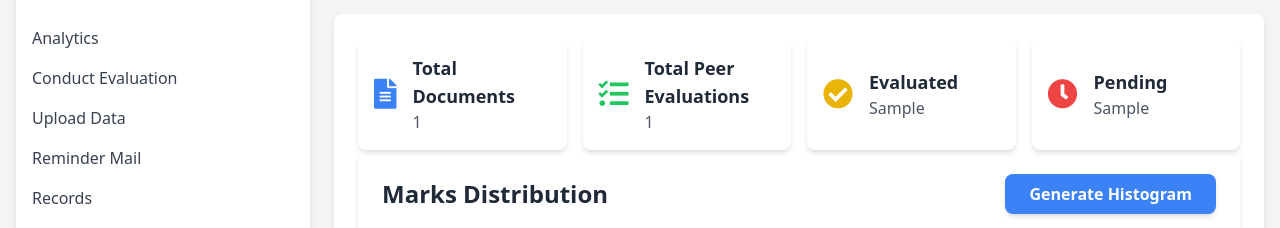
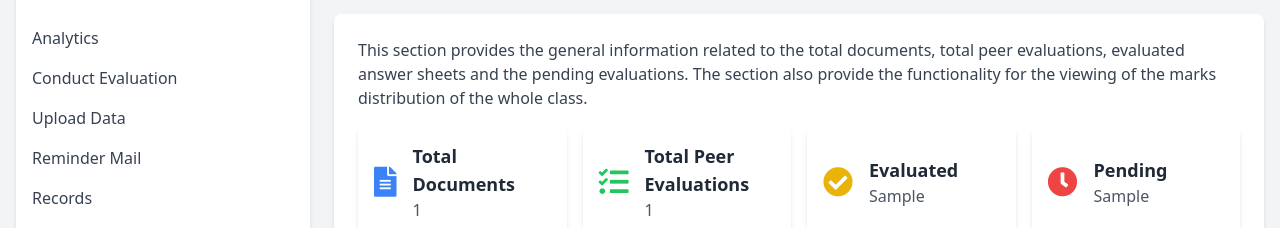
Before and after one commit to ak-1983/V2_Final, a Django app: template app/templates/TeacherHome.html in a window 1280 px wide. Shown: the part 162-390 px from the top of the page. Run offline with Django 5.2, Linux system fonts and the light colour scheme; tables that the repository leaves empty hold one stand-in row (values such as "Sample post"); the template is opened without the code that fills it: values that come from a table or form of the project are taken from there, most other values are stand-ins (such as "Sample title", 1, 10 or a date in 2020); some libraries are stand-ins or nearby versions.

Commit message:
updated the instructions for TA and Teacher made the minor bug fixes

```diff
--- a/app/templates/AdminDashboard.html
+++ b/app/templates/AdminDashboard.html
@@ -108,7 +108,7 @@
                             Files:</label>
                         <input type="file" id="pdf-upload" name="doc" accept=".pdf" multiple
                             class="block w-full p-2 border border-gray-300 rounded-md doc" required>
-                        <p class="text-sm text-gray-500 mt-2">You can select multiple PDF files to upload. The answersheet of students can uploaded in bulck here.</p>
+                        <p class="text-sm text-gray-500 mt-2">You can select multiple PDF files to upload. The answersheet of students can uploaded in bulk here.</p>
                         <button id="submit-pdf"
                             class="bg-blue-500 hover:bg-blue-600 text-white px-4 py-2 rounded-md mt-4">Submit PDF
                             Files</button>
--- a/app/templates/TeacherHome.html
+++ b/app/templates/TeacherHome.html
@@ -150,7 +150,7 @@
                             Files:</label>
                         <input type="file" id="pdf-upload" name="doc" accept=".pdf" multiple
                             class="block w-full p-2 border border-gray-300 rounded-md doc" required>
-                        <p class="text-sm text-gray-500 mt-2">You can select multiple PDF files to upload. The answersheet of students can uploaded in bulck here.</p>
+                        <p class="text-sm text-gray-500 mt-2">You can select multiple PDF files to upload. The answersheet of students can be uploaded in bulk here.</p>
                         <button id="submit-pdf"
                             class="bg-blue-500 hover:bg-blue-600 text-white px-4 py-2 rounded-md mt-4">Submit PDF
                             Files</button>
@@ -160,6 +160,8 @@
 
             <!-- Analytics Section -->
             <div id="analytics" class="content-section bg-white p-6 rounded-lg shadow-md mb-6">
+                <p class="text-gray-700 mb-4">This section provides the general information related to the total documents, total peer evaluations, evaluated answer sheets and the pending evaluations.
+                    The section also provide the functionality for the viewing of the marks distribution of the whole class.</p>
                 <!-- Cards Section -->
                 <div class="w-full flex flexcol gap-4">
                     <!-- Total Documents Card -->
@@ -340,7 +342,7 @@
 
             <div id="delete-data" class="content-section hidden bg-white p-6 rounded-lg shadow-md mb-6">
                 <h2 class="text-xl font-semibold text-gray-800 mb-4">Delete Data</h2>
-                <p class="text-gray-700 mb-4">This button deletes will the data for the present evaluation . Use this only after the entire evaluation process is complete.</p>
+                <p class="text-gray-700 mb-4">This button will delete the data for the present evaluation. Use this only after the entire evaluation process is completed or before starting a new evaluation.</p>
                 <form action="/DeleteDocs/" method="POST">
                     {% csrf_token %}
                     <button id="delete-data-btn" class="bg-red-500 hover:bg-red-600 text-white px-4 py-2 rounded-md">
```
Also changed, not shown: app/templates/TAHome.html (+21 -8 lines), 1 other file.
